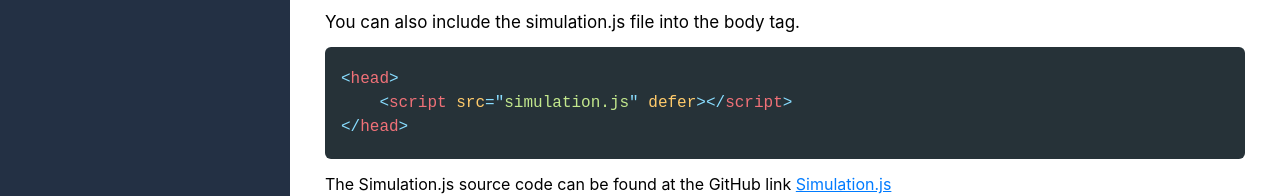
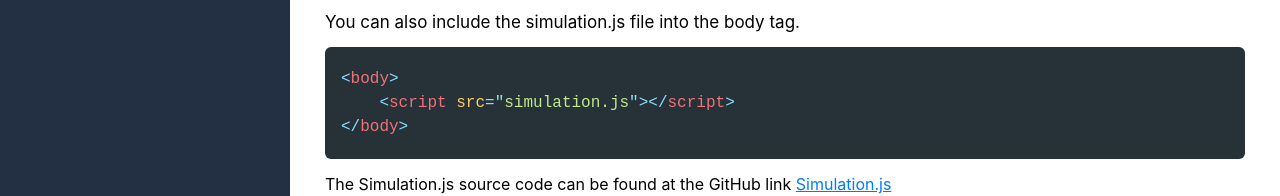
Before and after one commit to Simulation-JS/docs, a Next.js app: page / in a window 1280 px wide. Shown: the part 362-558 px from the top of the page. Built offline with nearby package versions, Linux system fonts and the light colour scheme; no server answers; the database is empty.

Commit message:
change code snippet

```diff
--- a/pages/index.js
+++ b/pages/index.js
@@ -56,9 +56,9 @@ export default function Home() {
             <article className={styles.contentSection}>
               <section>You can also include the simulation.js file into the body tag.</section>
               <Code language="html">
-                {`<head>
-    <script src="simulation.js" defer></script>
-</head>`}
+                {`<body>
+    <script src="simulation.js"></script>
+</body>`}
               </Code>
               <span>
                 The Simulation.js source code can be found at the GitHub link{' '}
```
